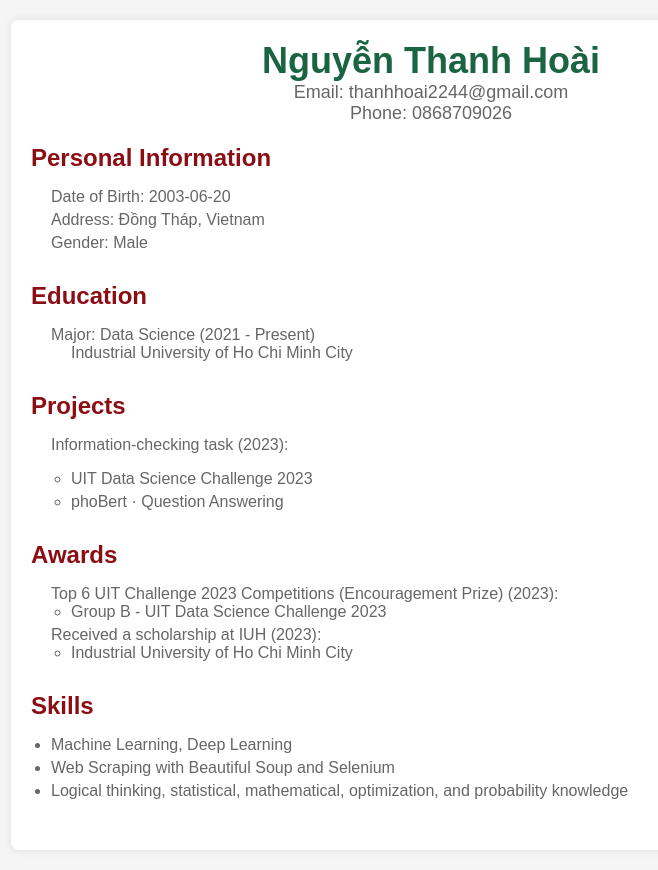
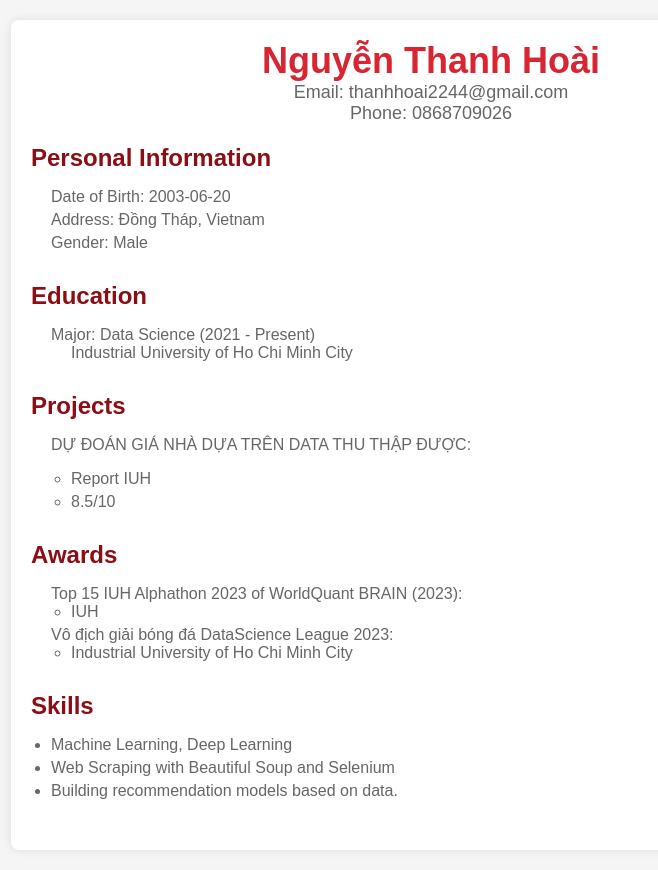
Before and after one commit to HoaiNguyen2003/Backend-Django, a Django app: template cv_backend/ptud/app/templates/cv2.html in a window 1280 px wide. Shown: the whole page, without its empty margins (209-867 px from the left). Run offline with Django 5.2, Linux system fonts and the light colour scheme; the template is opened without the code that fills it, so the values that code supplies are empty.

Commit message:
fix loi vat

```diff
--- a/cv_backend/ptud/app/static/cv.css
+++ b/cv_backend/ptud/app/static/cv.css
@@ -72,7 +72,7 @@ body {
 
 
 .home-link:hover {
-    background-color: #0056b3;
+    background-color: #00b380;
 }
 
 .container {
--- a/cv_backend/ptud/app/templates/cv2.html
+++ b/cv_backend/ptud/app/templates/cv2.html
@@ -3,7 +3,7 @@
 <head>
     <meta charset="UTF-8">
     <meta name="viewport" content="width=device-width, initial-scale=1.0">
-    <title>CV - Hoàng Tiến Anh</title>
+    <title>CV - Nguyễn Thanh Hoài</title>
     <style>
         body {
             font-family: Arial, sans-serif;
@@ -27,7 +27,7 @@
         .header h1 {
             margin: 0;
             font-size: 36px;
-            color: #1a6442;
+            color: #d72531;
         }
         .header p {
             margin: 0;
@@ -95,11 +95,11 @@
         <div class="section">
             <h2>Projects</h2>
             <ul>
-                <li>Information-checking task (2023):
+                <li>DỰ ĐOÁN GIÁ NHÀ DỰA TRÊN DATA THU THẬP ĐƯỢC:
                 <p></p>
                   <ul>
-                    <li  type="circle"> UIT Data Science Challenge 2023</li>
-                    <li  type="circle"> phoBert · Question Answering</li>
+                    <li  type="circle"> Report IUH</li>
+                    <li  type="circle"> 8.5/10</li>
                   </ul>
                 </li>
               </ul>
@@ -107,12 +107,12 @@
         <div class="section">
             <h2>Awards</h2>
             <ul>
-            <li>Top 6 UIT Challenge 2023 Competitions (Encouragement Prize) (2023):
+            <li> Top 15 IUH Alphathon 2023 of WorldQuant BRAIN (2023):
                 <ul>
-                <li  type="circle">Group B - UIT Data Science Challenge 2023</li>
+                <li  type="circle">IUH</li>
                 </ul>
             </li>
-            <li>Received a scholarship at IUH (2023):
+            <li>Vô địch giải bóng đá DataScience League 2023:
                 <ul>
                 <li type="circle">Industrial University of Ho Chi Minh City</li>
                 </ul>
@@ -124,7 +124,7 @@
             <ul class="skills-list">
                 <li>Machine Learning, Deep Learning</li>
                 <li>Web Scraping with Beautiful Soup and Selenium</li>
-                <li>Logical thinking, statistical, mathematical, optimization, and probability knowledge</li>
+                <li>Building recommendation models based on data.</li>
             </ul>
         </div>
     </div>
--- a/cv_backend/ptud/app/templates/cv_2.html
+++ b/cv_backend/ptud/app/templates/cv_2.html
@@ -13,7 +13,7 @@
 </head>
 <body>
   <div class="container">
-    <a style="color:#A33821" href="{% url 'home' %}" class="home-link">Trang chủ</a>
+    <a style="color:#ddca20" href="{% url 'home' %}" class="home-link">Trang chủ</a>
     <div class="row justify-content-center">
       <div class="col-md-9">
         <div class="row align-items-center">
@@ -22,7 +22,7 @@
               <div class="profile">
                 <div class="jobster-user-info">
                   <div class="profile-avatar">
-                    <img class="img-fluid " src="https://bootdey.com/img/Content/avatar/avatar6.png" alt="">
+                    <img class="img-fluid " src="https://img.freepik.com/premium-vector/avatar-male-character-young-age-isolated-portrait-teenager-sweater-personage-photo-social-media-cv-student-high-school-university-college-friendly-guy-vector-flat_87689-2390.jpg" alt="">
                   </div>
                   <div class="profile-avatar-info mt-3">
                     <h5 class="text-white">{{ cv.full_name }}</h5>
```
Also changed, not shown: cv_backend/ptud/app/static/style.css (+4 -4 lines), cv_backend/ptud/app/templates/cv1.html (+9 -20 lines).
